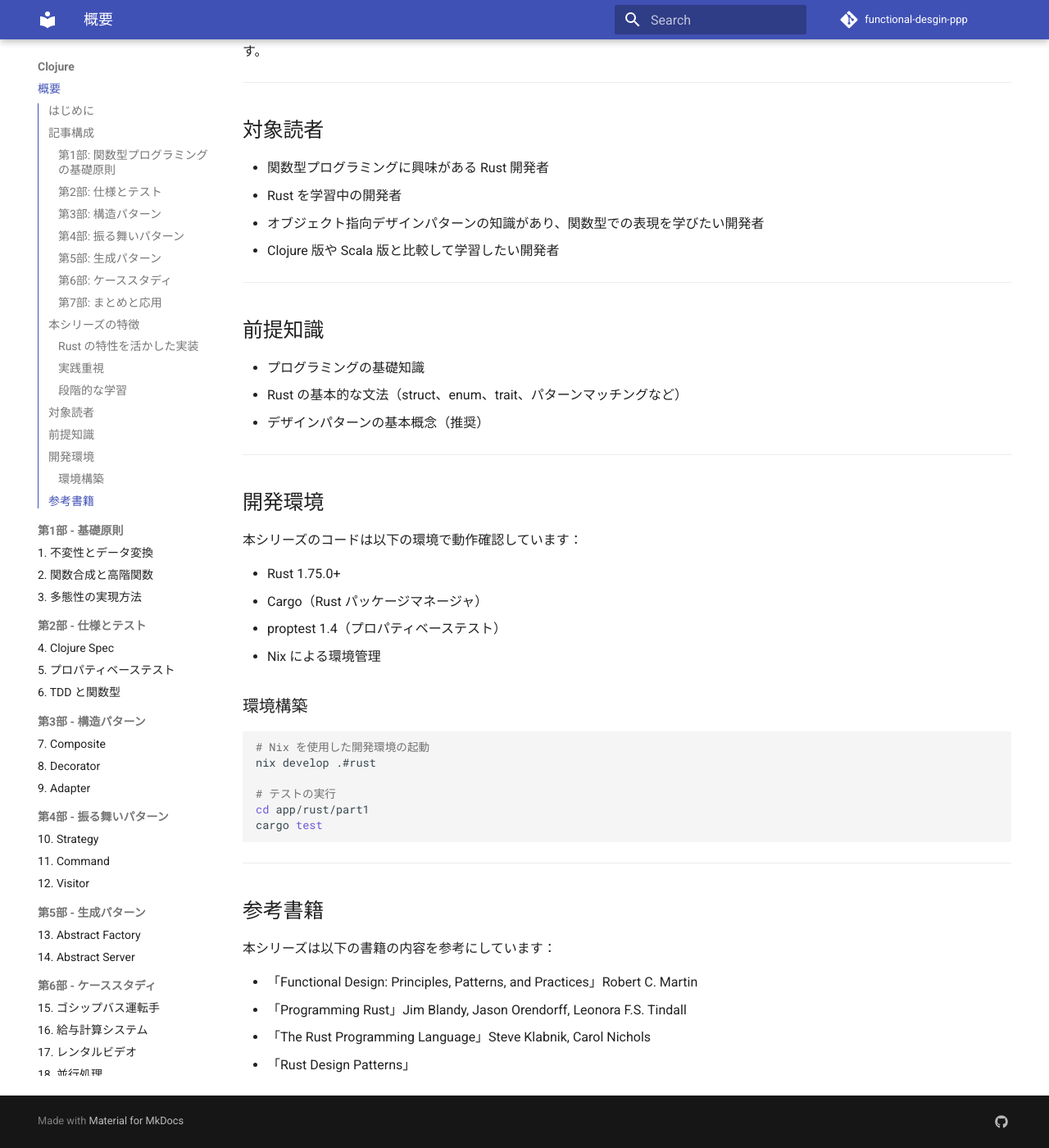
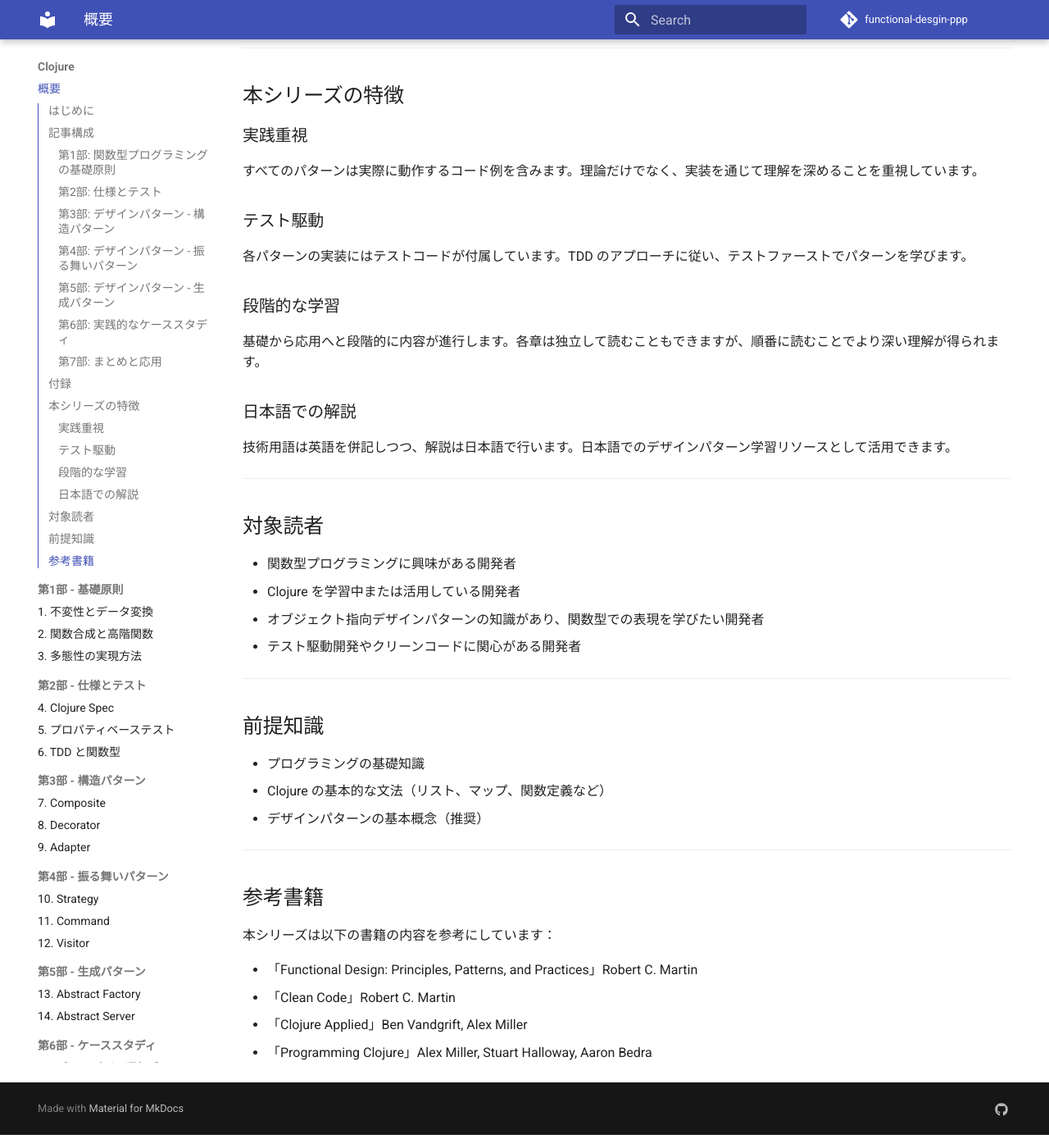
Before and after one commit to k2works/functional-desgin-ppp, an MkDocs documentation site: the page built from docs/article/clojure/index.md, in a window 1280 px wide and 1400 px high, scrolled down 4437 px. Shown: the whole window at 82% size. Built offline with MkDocs 1.6.1 and Material for MkDocs 9.7.7, drawn with Linux system fonts in a browser that asks for light colours; comment, search, counter and statistics services are not loaded; some of the changed text lies outside the part shown.

Commit message:
Revert "docs(rust): 全22章の記事を Clojure から Rust に移行"
This reverts commit 62be9688d1925f88c21c239ad0cf6b34b82b3d2c.

````diff
--- a/docs/article/clojure/index.md
+++ b/docs/article/clojure/index.md
@@ -1,191 +1,189 @@
-# Rust で学ぶ関数型デザイン
+# 関数型デザイン - 原則、パターン、実践
 
 ## はじめに
 
-本記事シリーズは、関数型プログラミングにおける設計原則とデザインパターンを Rust を使って実践的に学ぶためのガイドです。Rust の所有権システムと型システムを活かし、従来のデザインパターンを関数型パラダイムでどのように表現し、活用できるかを探求します。
+本記事シリーズは、関数型プログラミングにおける設計原則とデザインパターンを実践的に学ぶためのガイドです。Clojure を主な実装言語として、従来のオブジェクト指向デザインパターンを関数型パラダイムでどのように表現し、活用できるかを探求します。
 
 ## 記事構成
 
 ### 第1部: 関数型プログラミングの基礎原則
 
 1. [不変性とデータ変換](./01-immutability-and-data-transformation.md)
-    - デフォルトの不変性と所有権
-    - イテレータとデータ変換パイプライン
-    - 副作用の分離
+   - 不変データ構造の重要性
+   - データ変換パイプライン
+   - 副作用の分離
 
 2. [関数合成と高階関数](./02-function-composition.md)
-    - クロージャによる関数合成
-    - カリー化と部分適用
-    - 高階関数の活用
+   - 関数合成の基本
+   - 部分適用とカリー化
+   - 高階関数の活用
 
 3. [多態性の実現方法](./03-polymorphism.md)
-    - enum と代数的データ型
-    - trait による抽象化
-    - ジェネリクスと trait bounds
+   - マルチメソッドによるディスパッチ
+   - プロトコルとレコード
+   - マルチメソッド vs プロトコルの使い分け
 
 ### 第2部: 仕様とテスト
 
-4. [データ検証](./04-data-validation.md)
-    - 型によるバリデーション
-    - Result によるエラーハンドリング
-    - カスタムバリデータの作成
+4. [Clojure Spec による仕様定義](./04-clojure-spec.md)
+   - データ構造の仕様定義
+   - 関数仕様の定義（fdef）
+   - 実行時検証と自動テスト生成
 
 5. [プロパティベーステスト](./05-property-based-testing.md)
-    - proptest の基本
-    - ジェネレータの作成
-    - プロパティの定義と検証
+   - test.check の基本
+   - ジェネレータの作成
+   - プロパティの定義と検証
 
-6. [TDD と関数型プログラミング](./06-tdd-and-functional.md)
-    - Rust 組み込みテストの活用
-    - Red-Green-Refactor サイクル
-    - テストファーストの関数設計
+6. [テスト駆動開発と関数型プログラミング](./06-tdd-in-functional.md)
+   - Red-Green-Refactor サイクル
+   - テストファーストの関数設計
+   - リファクタリングと不変性
 
-### 第3部: 構造パターン
+### 第3部: デザインパターン - 構造パターン
 
 7. [Composite パターン](./07-composite-pattern.md)
-    - 再帰的なデータ構造
-    - enum によるツリー構造
-    - fold による走査
+   - 個別オブジェクトと複合オブジェクトの統一的な扱い
+   - Shape（図形）の移動・拡大を統一インターフェースで操作
+   - Switchable（スイッチ）のグループ化と一括操作
+   - マルチメソッドによる多態性の実現
 
 8. [Decorator パターン](./08-decorator-pattern.md)
-    - 関数合成によるデコレーション
-    - クロージャでのラッピング
-    - 振る舞いの動的追加
+   - 機能の動的な追加
+   - JournaledShape: 操作履歴の記録（ジャーナリング）
+   - 関数デコレータ: ログ、リトライ、キャッシュ
+   - デコレータの組み合わせ
 
 9. [Adapter パターン](./09-adapter-pattern.md)
-    - 関数アダプター
-    - プロトコル変換
-    - レガシーコードとの統合
+   - インターフェースの変換
+   - VariableLightAdapter: 可変強度ライトをオン/オフに適応
+   - データフォーマットアダプター: 新旧フォーマット変換
+   - マルチメソッドによる適応
 
-### 第4部: 振る舞いパターン
+### 第4部: デザインパターン - 振る舞いパターン
 
 10. [Strategy パターン](./10-strategy-pattern.md)
-    - クロージャとしての戦略
-    - 動的な戦略切り替え
-    - 戦略の合成
+    - アルゴリズムをカプセル化し交換可能にする
+    - 料金計算: 通常・割引・会員・数量割引の各戦略
+    - 関数型アプローチ: 高階関数による戦略の合成
+    - マルチメソッドによる多態性の実現
 
 11. [Command パターン](./11-command-pattern.md)
-    - 不変コマンド構造体
-    - コマンドの履歴と Undo
-    - マクロコマンド
+    - 操作をデータとしてカプセル化
+    - テキストコマンド: 挿入・削除・置換
+    - キャンバスコマンド: 図形の追加・削除・移動
+    - Undo/Redo 機能と MacroCommand
 
 12. [Visitor パターン](./12-visitor-pattern.md)
-    - match によるパターンマッチ
-    - fold ベースのビジター
-    - 拡張可能なビジター
+    - データ構造と操作の分離
+    - JSON/XML 変換 Visitor の実装
+    - 面積・周囲長計算 Visitor
+    - マルチメソッドによるダブルディスパッチ
 
-### 第5部: 生成パターン
+### 第5部: デザインパターン - 生成パターン
 
 13. [Abstract Factory パターン](./13-abstract-factory-pattern.md)
-    - 関数ファクトリー
-    - trait オブジェクトによる生成
-    - 依存性注入
+    - 関連するオブジェクトのファミリーを一貫して生成
+    - ShapeFactory: Standard/Outlined/Filled の各実装
+    - UIFactory: プラットフォーム別 UI コンポーネント生成
+    - マルチメソッドによる製品生成のディスパッチ
 
 14. [Abstract Server パターン](./14-abstract-server-pattern.md)
-    - trait による抽象化
-    - 実装の差し替え
-    - テスタブルな設計
+    - 依存関係逆転の原則（DIP）の実現
+    - Switchable: Light/Fan/Motor の統一インターフェース
+    - Repository: データアクセスの抽象化
+    - プロトコルとレコードによる疎結合
 
-### 第6部: ケーススタディ
+### 第6部: 実践的なケーススタディ
 
 15. [ゴシップ好きなバスの運転手](./15-gossiping-bus-drivers.md)
-    - 不変状態の管理
-    - シミュレーションの実装
-    - 再帰的な処理
+    - バス運転手が停留所で噂を共有するシミュレーション
+    - 無限シーケンス（cycle）による循環ルート表現
+    - 集合演算による噂の伝播
+    - 状態変換パイプラインの実装
 
 16. [給与計算システム](./16-payroll-system.md)
     - ドメインモデリング
-    - 多態的な計算
-    - レポート生成
+    - 支払いスケジュールと給与タイプ
+    - Clojure Spec によるデータ検証
 
 17. [レンタルビデオシステム](./17-video-rental-system.md)
-    - 状態遷移の管理
-    - イベントソーシング
-    - ビジネスルールの実装
+    - 料金計算ロジックの設計
+    - ポリシーパターンの適用
+    - テキスト/HTML フォーマッターの実装
 
 18. [並行処理システム](./18-concurrency-system.md)
-    - Mutex と RwLock による状態管理
-    - チャネルによるメッセージパッシング
-    - async/await と Tokio
+    - Clojure エージェントによる非同期処理
+    - 状態機械パターン
+    - イベント駆動アーキテクチャ
 
 19. [Wa-Tor シミュレーション](./19-wator-simulation.md)
-    - セルオートマトン
-    - 不変グリッドの更新
-    - シミュレーションループ
+    - 捕食者-被食者モデルの実装
+    - セルオートマトンとマルチメソッド
+    - GUI との統合（Quil）
+    - 進化と繁殖のルール実装
 
 ### 第7部: まとめと応用
 
 20. [パターン間の相互作用](./20-pattern-interactions.md)
-    - Composite + Decorator
-    - Command + Observer
-    - パターンの組み合わせ
+    - Composite と Decorator の組み合わせ
+    - Command と Observer の連携
+    - 複合的なアーキテクチャ設計
 
-21. [ベストプラクティス](./21-best-practices.md)
+21. [関数型デザインのベストプラクティス](./21-best-practices.md)
     - データ中心設計
-    - 所有権と借用の活用
-    - 関数デコレーター
-    - テスタブルな設計
+    - 純粋関数と副作用の分離
+    - テスト可能な設計
 
-22. [OO から FP への移行](./22-oo-to-fp-migration.md)
-    - 移行戦略（Strangler Fig、アダプター）
-    - イベントソーシング
-    - 段階的な関数抽出
-    - enum による多態性
+22. [オブジェクト指向から関数型への移行](./22-oo-to-fp-migration.md)
+    - 既存コードのリファクタリング戦略
+    - 段階的な移行アプローチ
+    - 共存と統合
+
+---
+
+## 付録
+
+- [用語集](./appendix-glossary.md)
+- [参考文献](./appendix-references.md)
+- [Clojure 開発環境セットアップ](./appendix-setup.md)
 
 ---
 
 ## 本シリーズの特徴
 
-### Rust の特性を活かした実装
-
-Rust の所有権システム、パターンマッチング、enum（代数的データ型）を活用し、安全かつ効率的な関数型プログラミングを学びます。
-
 ### 実践重視
 
-すべてのパターンは Rust 組み込みのテストフレームワークによる実際に動作するテストコードを含みます。理論だけでなく、実装を通じて理解を深めることを重視しています。
+すべてのパターンは実際に動作するコード例を含みます。理論だけでなく、実装を通じて理解を深めることを重視しています。
+
+### テスト駆動
+
+各パターンの実装にはテストコードが付属しています。TDD のアプローチに従い、テストファーストでパターンを学びます。
 
 ### 段階的な学習
 
 基礎から応用へと段階的に内容が進行します。各章は独立して読むこともできますが、順番に読むことでより深い理解が得られます。
 
+### 日本語での解説
+
+技術用語は英語を併記しつつ、解説は日本語で行います。日本語でのデザインパターン学習リソースとして活用できます。
+
 ---
 
 ## 対象読者
 
-- 関数型プログラミングに興味がある Rust 開発者
-- Rust を学習中の開発者
+- 関数型プログラミングに興味がある開発者
+- Clojure を学習中または活用している開発者
 - オブジェクト指向デザインパターンの知識があり、関数型での表現を学びたい開発者
-- Clojure 版や Scala 版と比較して学習したい開発者
+- テスト駆動開発やクリーンコードに関心がある開発者
 
 ---
 
 ## 前提知識
 
 - プログラミングの基礎知識
-- Rust の基本的な文法（struct、enum、trait、パターンマッチングなど）
+- Clojure の基本的な文法（リスト、マップ、関数定義など）
 - デザインパターンの基本概念（推奨）
-
----
-
-## 開発環境
-
-本シリーズのコードは以下の環境で動作確認しています：
-
-- Rust 1.75.0+
-- Cargo（Rust パッケージマネージャ）
-- proptest 1.4（プロパティベーステスト）
-- Nix による環境管理
-
-### 環境構築
-
-```bash
-# Nix を使用した開発環境の起動
-nix develop .#rust
-
-# テストの実行
-cd app/rust/part1
-cargo test
-```
 
 ---
 
@@ -194,6 +192,6 @@ cargo test
 本シリーズは以下の書籍の内容を参考にしています：
 
 - 「Functional Design: Principles, Patterns, and Practices」Robert C. Martin
-- 「Programming Rust」Jim Blandy, Jason Orendorff, Leonora F.S. Tindall
-- 「The Rust Programming Language」Steve Klabnik, Carol Nichols
-- 「Rust Design Patterns」
+- 「Clean Code」Robert C. Martin
+- 「Clojure Applied」Ben Vandgrift, Alex Miller
+- 「Programming Clojure」Alex Miller, Stuart Halloway, Aaron Bedra
````
